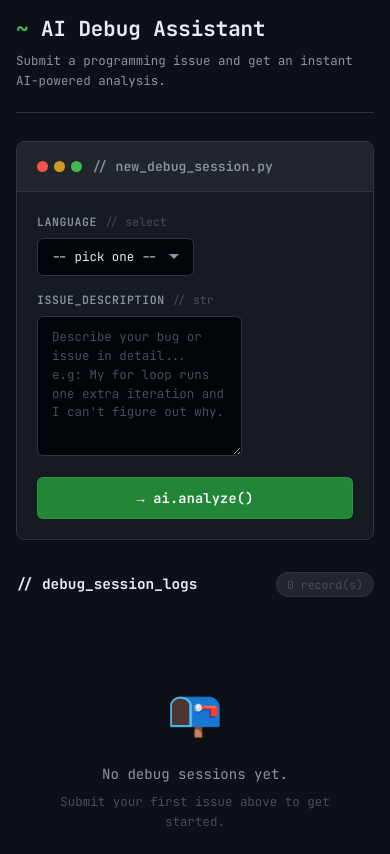
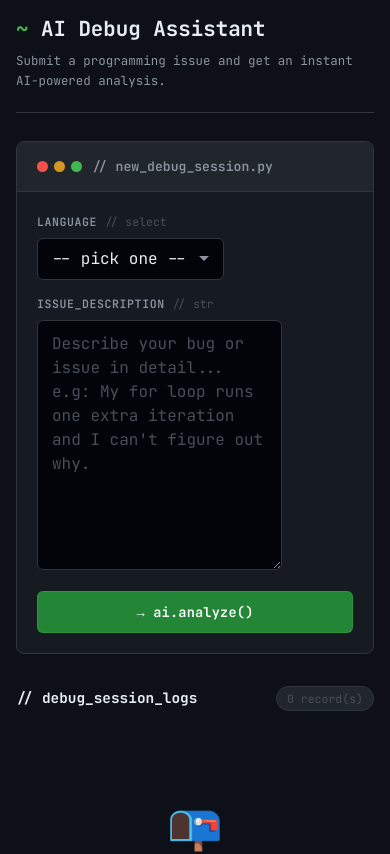
Before and after one commit to hamza-hesham-hendy/ai-debug-assistant, a FastAPI app: template templates/index.html in a window 390 px wide. Shown: the part 560-1414 px from the top of the page. Before the commit the page ends 1386 px from the top, so only its background shows below. Run offline with FastAPI, Linux system fonts and the light colour scheme; the template is opened without the code that fills it, so the values that code supplies are empty.

Commit message:
fix(ui): optimize form layout and input styling for mobile devices

```diff
--- a/static/style.css
+++ b/static/style.css
@@ -761,9 +761,9 @@
 
 
 /* ══════════════════════════════════════════════════════════════════
-   RESPONSIVE  (mobile: screen width below 768px)
+   RESPONSIVE  (mobile & large phones)
 ═══════════════════════════════════════════════════════════════════ */
-@media screen and (max-width: 768px) {
+@media screen and (max-width: 900px) {
 
   body {
     overflow-x: hidden;
@@ -837,13 +837,12 @@
 
   .form-textarea {
     width: 100%;
-  min-height: 140px;
-  font-size: 0.78rem;
+    min-height: 250px;
+    font-size: 16px;
   }
 
   .form-input,
   .form-select {
-  font-size: 0.78rem;
+    font-size: 16px;
   }
-
 }
```
Lines whose indentation alone changed are shown as unchanged.
